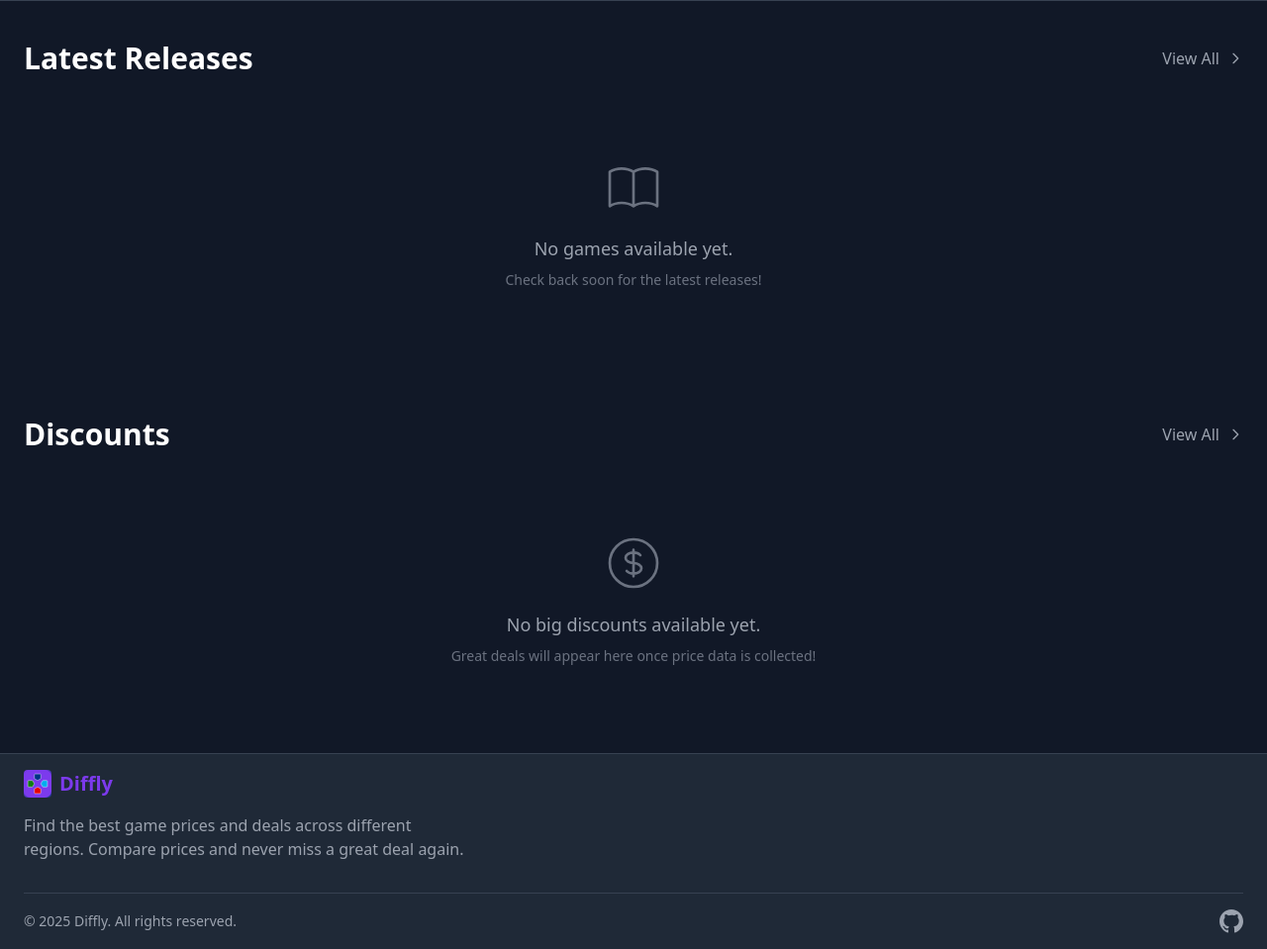
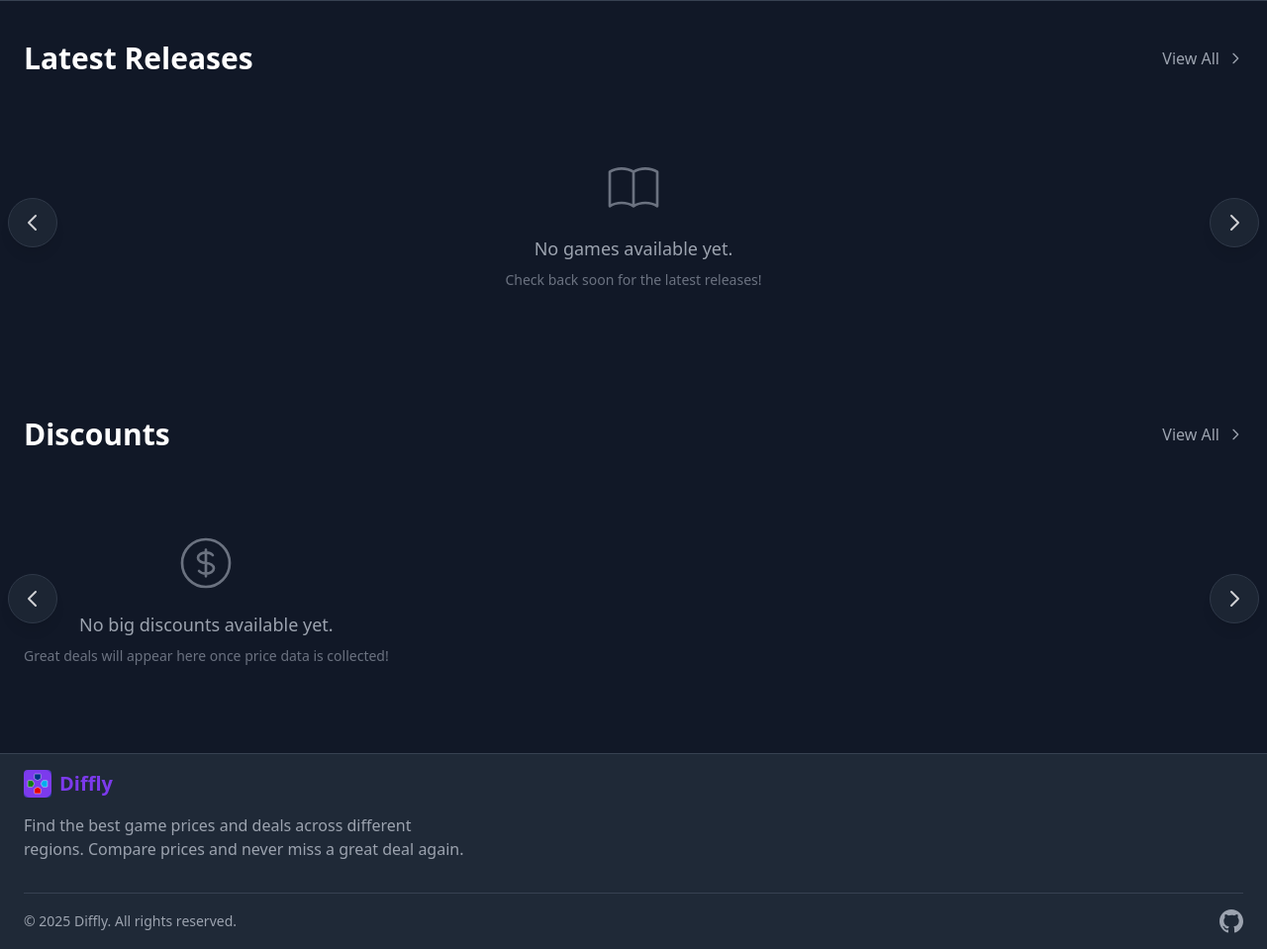
Before and after one commit to 6SUPER6SONIC6/Diffly, a Django app: page / in a window 1280 px wide. Shown: the part 653-1612 px from the top of the page at 99% size. Run offline with Django 5.2, Linux system fonts and the light colour scheme; data that the repository does not hold is empty; parts of the project's set-up code (start-up, migrations or seed data) failed here and were passed over; some libraries are stand-ins or nearby versions.

Commit message:
add horizontal scrolling for the Latest Releases and Discounts sections

```diff
--- a/apps/games/templates/games/index.html
+++ b/apps/games/templates/games/index.html
@@ -71,10 +71,20 @@
             </a>
         </div>
 
-        <div class="game-grid grid grid-cols-1 md:grid-cols-2 lg:grid-cols-4 card-grid">
+        <div class="relative">
+
+            <button onclick="scrollSection('latestReleasesScroll', 'left')"
+                    id="latestReleasesScrollLeftBtn"
+                    class="hidden md:flex absolute left-0 top-1/2 -translate-y-1/2 -translate-x-4 z-10 bg-dark-card hover:bg-accent transition-colors border border-dark-border rounded-full p-3 shadow-lg opacity-80"
+                    aria-label="Scroll left">
+                <svg class="w-6 h-6" fill="none" stroke="currentColor" viewBox="0 0 24 24">
+                    <path stroke-linecap="round" stroke-linejoin="round" stroke-width="2" d="M15 19l-7-7 7-7"/>
+                </svg>
+            </button>
+
+        <div id="latestReleasesScroll" class="flex overflow-x-auto gap-4 pb-4 snap-x snap-mandatory py-4 -my-4">
             {% for game in latest_releases %}
-            <div class="game-card bg-dark-card border border-dark-border rounded-lg overflow-hidden
-            hover:border-accent transition-all group flex flex-col h-full">
+            <div class="game-card bg-dark-card border border-dark-border rounded-lg overflow-hidden hover:border-accent transition-all group flex flex-col flex-shrink-0 w-64 snap-start">
                 <a href="{% url 'game_detail' game.pk %}" class="block flex flex-col h-full">
                     <div class="aspect-w-1 aspect-h-1 bg-gray-700 relative">
                         {% with game.images.all|best_image as img %}
@@ -89,6 +99,7 @@
                         </div>
                         {% endif %}
                         {% endwith %}
+
                         {% if game.subscriptions.exists %}
                         <div class="absolute bottom-2 right-2 flex space-x-2">
                             {% if game.is_in_eaplay %}
@@ -132,7 +143,7 @@
                 </a>
             </div>
             {% empty %}
-            <div class="col-span-full text-center py-12">
+            <div class="w-full text-center py-12">
                 <div class="flex flex-col items-center">
                     <svg class="w-16 h-16 text-gray-500 mb-4" fill="none" stroke="currentColor" viewBox="0 0 24 24">
                         <path stroke-linecap="round" stroke-linejoin="round" stroke-width="1"
@@ -143,6 +154,17 @@
                 </div>
             </div>
             {% endfor %}
+        </div>
+
+            <button onclick="scrollSection('latestReleasesScroll', 'right')"
+                    id="latestReleasesScrollRightBtn"
+                    class="hidden md:flex absolute right-0 top-1/2 -translate-y-1/2 translate-x-4 z-10 bg-dark-card hover:bg-accent transition-colors border border-dark-border rounded-full p-3 shadow-lg opacity-80"
+                    aria-label="Scroll right">
+                <svg class="w-6 h-6" fill="none" stroke="currentColor" viewBox="0 0 24 24">
+                    <path stroke-linecap="round" stroke-linejoin="round" stroke-width="2" d="M9 5l7 7-7 7"/>
+                </svg>
+            </button>
+
         </div>
     </div>
 </section>
@@ -161,9 +183,20 @@
             </a>
         </div>
 
-        <div class="game-grid grid grid-cols-1 md:grid-cols-2 lg:grid-cols-4 card-grid">
+        <div class="relative">
+
+            <button onclick="scrollSection('discountsScroll', 'left')"
+                    id="discountsScrollLeftBtn"
+                    class="hidden md:flex absolute left-0 top-1/2 -translate-y-1/2 -translate-x-4 z-10 bg-dark-card hover:bg-accent transition-colors border border-dark-border rounded-full p-3 shadow-lg opacity-80"
+                    aria-label="Scroll left">
+                <svg class="w-6 h-6" fill="none" stroke="currentColor" viewBox="0 0 24 24">
+                    <path stroke-linecap="round" stroke-linejoin="round" stroke-width="2" d="M15 19l-7-7 7-7"/>
+                </svg>
+            </button>
+
+        <div id="discountsScroll" class="flex overflow-x-auto gap-4 pb-4 snap-x snap-mandatory py-4 -my-4">
             {% for game in discounted_games %}
-            <div class="game-card bg-dark-card border border-dark-border rounded-lg overflow-hidden hover:border-accent transition-all group flex flex-col h-full">
+            <div class="game-card bg-dark-card border border-dark-border rounded-lg overflow-hidden hover:border-accent transition-all group flex flex-col flex-shrink-0 w-64 snap-start">
                 <a href="{% url 'game_detail' game.pk %}" class="block flex flex-col h-full">
                     <div class="aspect-w-1 aspect-h-1 bg-gray-700 relative">
                         {# Discount badge (use the first available price) #}
@@ -234,6 +267,17 @@
             </div>
             {% endfor %}
         </div>
+
+            <button onclick="scrollSection('discountsScroll', 'right')"
+                    id="discountsScrollRightBtn"
+                    class="hidden md:flex absolute right-0 top-1/2 -translate-y-1/2 translate-x-4 z-10 bg-dark-card hover:bg-accent transition-colors border border-dark-border rounded-full p-3 shadow-lg opacity-80"
+                    aria-label="Scroll right">
+                <svg class="w-6 h-6" fill="none" stroke="currentColor" viewBox="0 0 24 24">
+                    <path stroke-linecap="round" stroke-linejoin="round" stroke-width="2" d="M9 5l7 7-7 7"/>
+                </svg>
+            </button>
+
+        </div>
     </div>
 </section>
 {% endblock %}
@@ -283,4 +327,68 @@
         }
     });
 </script>
+
+<script>
+function scrollSection(containerId, direction) {
+    const container = document.getElementById(containerId);
+    const scrollAmount = 810;
+
+    if (direction === 'left') {
+        container.scrollBy({ left: -scrollAmount, behavior: 'smooth' });
+    } else {
+        container.scrollBy({ left: scrollAmount, behavior: 'smooth' });
+    }
+}
+
+function updateArrowVisibility(containerId) {
+    const container = document.getElementById(containerId);
+    const leftBtn = document.getElementById(containerId + 'LeftBtn');
+    const rightBtn = document.getElementById(containerId + 'RightBtn');
+
+    if (!container || !leftBtn || !rightBtn) return;
+
+    // Hide left arrow if at start
+    if (container.scrollLeft <= 0) {
+        leftBtn.classList.add('opacity-0', 'pointer-events-none');
+    } else {
+        leftBtn.classList.remove('opacity-0', 'pointer-events-none');
+    }
+
+    // Hide right arrow if at end
+    const isAtEnd = container.scrollLeft + container.clientWidth >= container.scrollWidth - 1;
+    if (isAtEnd) {
+        rightBtn.classList.add('opacity-0', 'pointer-events-none');
+    } else {
+        rightBtn.classList.remove('opacity-0', 'pointer-events-none');
+    }
+}
+
+document.addEventListener('DOMContentLoaded', function() {
+    const sections = ['latestReleasesScroll', 'discountsScroll'];
+
+    sections.forEach(sectionId => {
+        const container = document.getElementById(sectionId);
+        if (container) {
+            container.scrollLeft = 0;
+            container.addEventListener('scroll', () => updateArrowVisibility(sectionId));
+            setTimeout(() => {
+                container.scrollLeft = 0; // Force again after delay
+                updateArrowVisibility(sectionId);
+            }, 100);
+        }
+    });
+});
+
+window.addEventListener('load', function() {
+    const sections = ['latestReleasesScroll', 'discountsScroll'];
+
+    sections.forEach(sectionId => {
+        const container = document.getElementById(sectionId);
+        if (container) {
+            container.scrollLeft = 0;
+            updateArrowVisibility(sectionId);
+        }
+    });
+});
+</script>
 {% endblock %}
--- a/apps/games/views.py
+++ b/apps/games/views.py
@@ -23,7 +23,7 @@ def index(request):
                 image_type__in=['box_art', 'poster', 'hero_art']
             )
         )
-    ).order_by('-release_date')[:4]
+    ).order_by('-release_date')[:16]
 
     discounted_games = Game.objects.exclude(
         title__isnull=True
@@ -45,7 +45,7 @@ def index(request):
                 is_on_sale=True
             ).select_related('region')
         )
-    ).distinct().order_by('-prices__discount_percentage')[:4]
+    ).distinct().order_by('-prices__discount_percentage')[:16]
 
     total_games = Game.objects.exclude(title__isnull=True).exclude(title__exact="").count()
     total_regions = Region.objects.all().count()
```
Lines whose indentation alone changed are shown as unchanged.
